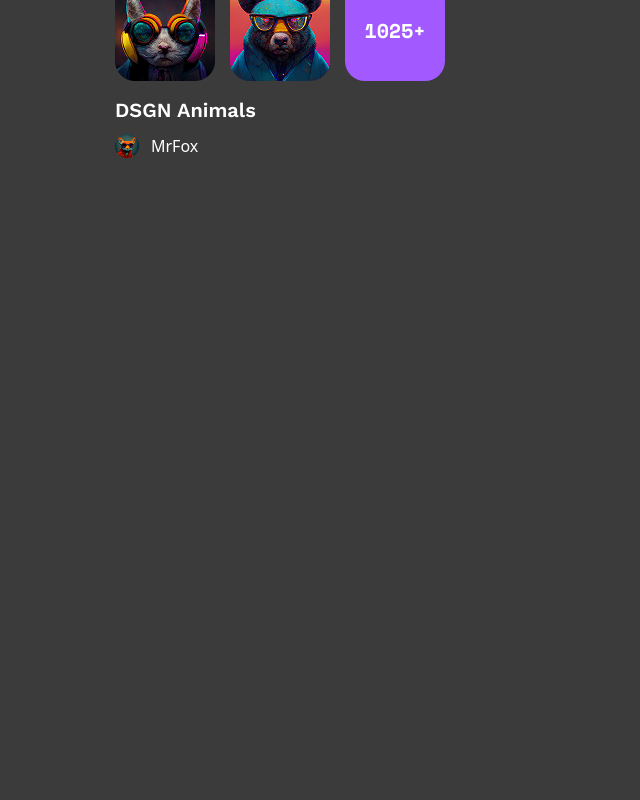
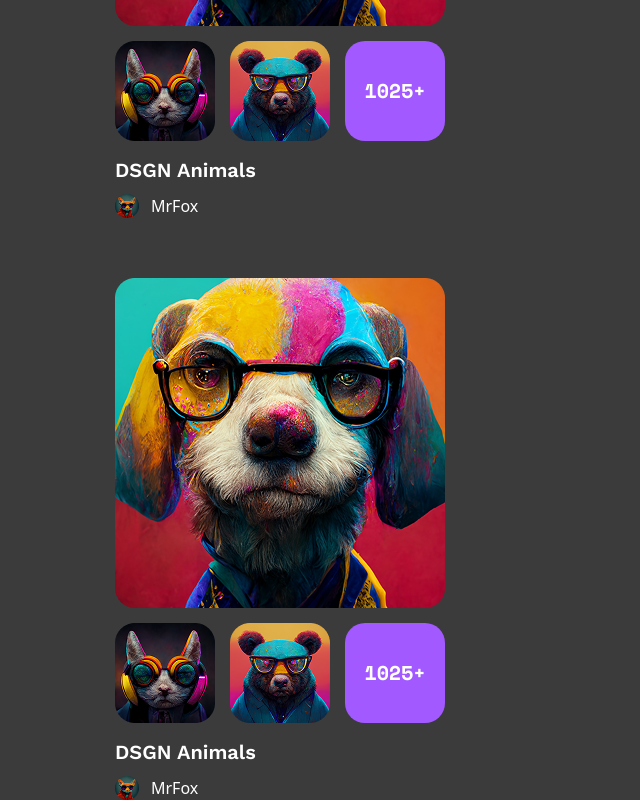
Before and after one commit to Special7ka/NFT-Marketplace, a React (Vite) app: page / in a window 1280 px wide. Shown: the part 1317-2117 px from the top of the page, without its empty margins (0-640 px from the left). Before the commit the page ends 1475 px from the top, so only its background shows below. Built offline with nearby package versions, Linux system fonts and the light colour scheme.

Commit message:
added getAltFromPath util

```diff
--- a/src/components/CollecionSection.tsx
+++ b/src/components/CollecionSection.tsx
@@ -1,4 +1,15 @@
+import { getAltFromPath } from "./Utils/GetAltFrompath";
 export const CollecionSection = () => {
+  const cards = [
+    {
+      mainImgPath: "images/DogNft.png",
+      firstMini: "images/CatNFT.png",
+      secondMini: "images/BearNFT.png",
+      authAvatar: "images/avatar-fox.png",
+      authName: "MrFox",
+      title: "DSGN Animals",
+    },
+  ];
   return (
     <section className="mt-[80px] px-[115px]">
       <div>
@@ -9,7 +20,7 @@ export const CollecionSection = () => {
           Checkout our weekly updated trending collection.
         </p>
       </div>
-      <div className="flex flex-col max-w-[330px] gap-[15px] ">
+      <div className="flex flex-col max-w-[330px] gap-[15px] mt-[60px] ">
         <img src="\images\DogNft.png" alt="DogNFT" />
         <div className=" flex gap-[15px]">
           <img src="\images\CatNFT.png" alt="CatNFT" />
@@ -30,6 +41,38 @@ export const CollecionSection = () => {
           </div>
         </div>
       </div>
+
+      {cards.map((card, index) => (
+        <div
+          key={index}
+          className="flex flex-col max-w-[330px] gap-[15px] mt-[60px] "
+        >
+          <img src={card.mainImgPath} alt={getAltFromPath(card.mainImgPath)} />
+          <div className="flex gap-[15px]">
+            <img src={card.firstMini} alt={getAltFromPath(card.firstMini)} />
+            <img src={card.secondMini} alt={getAltFromPath(card.secondMini)} />
+            <div
+              className="
+            w-[100px] rounded-[20px] h-[100px] bg-[#A259FF] flex items-center justify-center
+            text-xl font-bold font-SpaceMono  "
+            >
+              1025+
+            </div>
+          </div>
+          <div className="flex flex-col gap-[10px]">
+            <h1 className="text-xl font-semibold font-WorkSans ">
+              {card.title}
+            </h1>
+            <div className="flex gap-[12px]">
+              <img
+                src={card.authAvatar}
+                alt={getAltFromPath(card.authAvatar)}
+              />
+              <p>{card.authName}</p>
+            </div>
+          </div>
+        </div>
+      ))}
     </section>
   );
 };
--- /dev/null
+++ b/src/components/Utils/GetAltFrompath.tsx
@@ -0,0 +1,4 @@
+export const getAltFromPath = (path?: string) => {
+  if (!path) return "image";
+  return path.split("/").pop()?.split(".")[0] || "image";
+};
```
